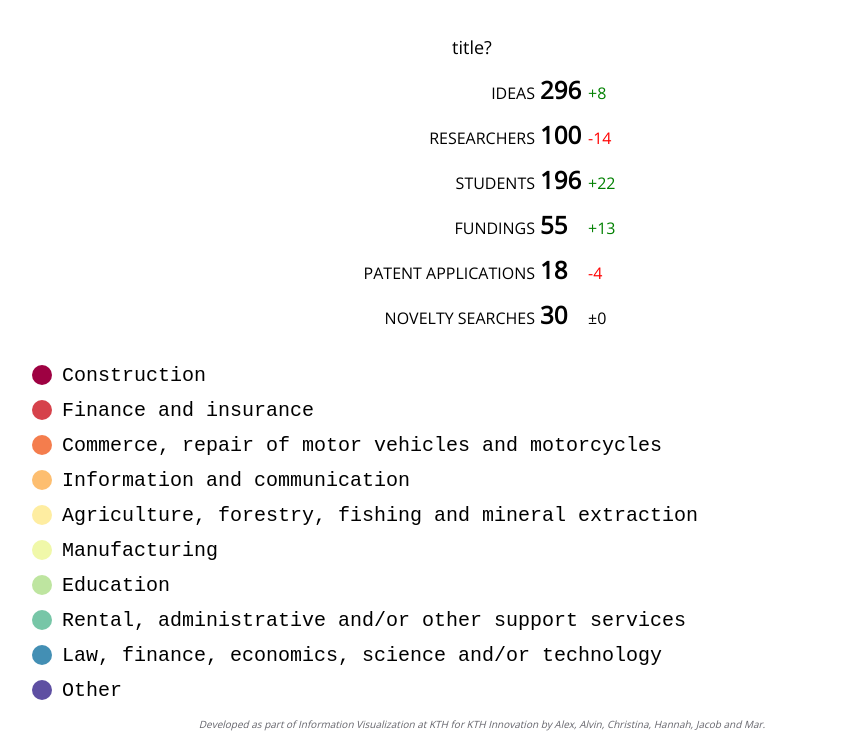
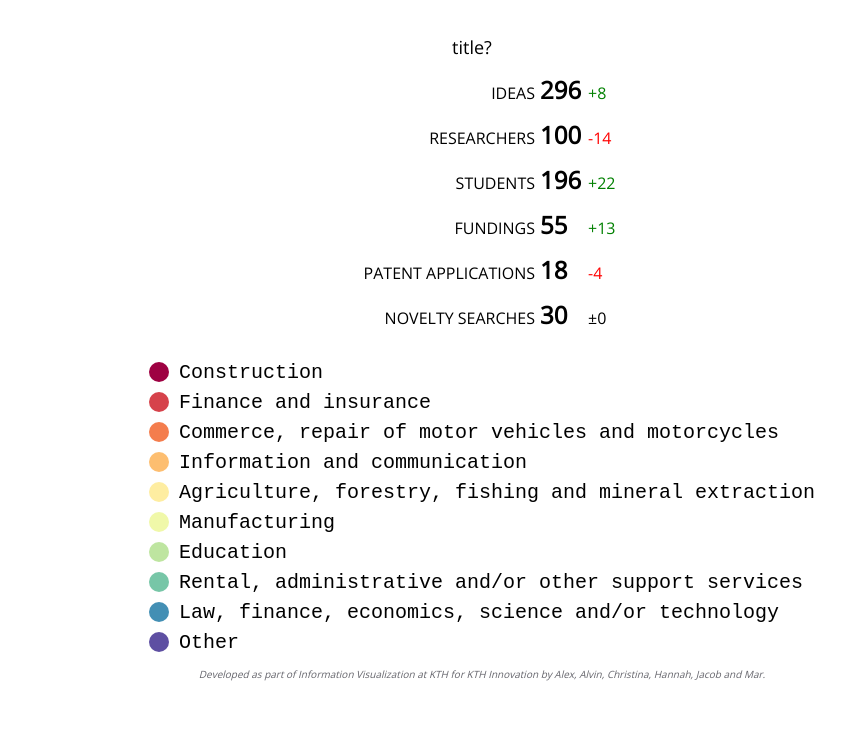
Before and after one commit to marbali8/InnoVis, a React app: page / in a window 1280 px wide. Shown: the part 1161-1902 px from the top of the page, without its empty margins (158-1003 px from the left). After the commit the page ends 1852 px from the top, so only its background shows below. Built offline with nearby package versions, Linux system fonts and the light colour scheme; animation ran at ten frames a second.

Commit message:
center dots vertically with text labels in category labels

```diff
--- a/src/components/Legend/CompanyColorLegend.module.scss
+++ b/src/components/Legend/CompanyColorLegend.module.scss
@@ -1,24 +1,18 @@
 @import '../../globalStyle.module.scss';
 
 .container{
-
-    display:inline-block;
     display:flex;
     flex-direction:column;
 
-
     .categoryRow{
-
-        height:35px;
-        width:900px;
-
-        align-items: center;
         display:flex;
+        align-items:center;
+        height:30px;
 
         .companyLabel{
              font-family:$font;
              font-size: 20px;
-             margin-top:1px;
+             padding: 10 10;
         }
     }
 
--- a/src/containers/App/App.module.scss
+++ b/src/containers/App/App.module.scss
@@ -118,7 +118,7 @@
   }
 
   .companyLabel{
-    border-radius:10px;
+   border-radius:10px;
    position:relative;
    z-index:2;
    @include blurEffect(1,15px);
```
